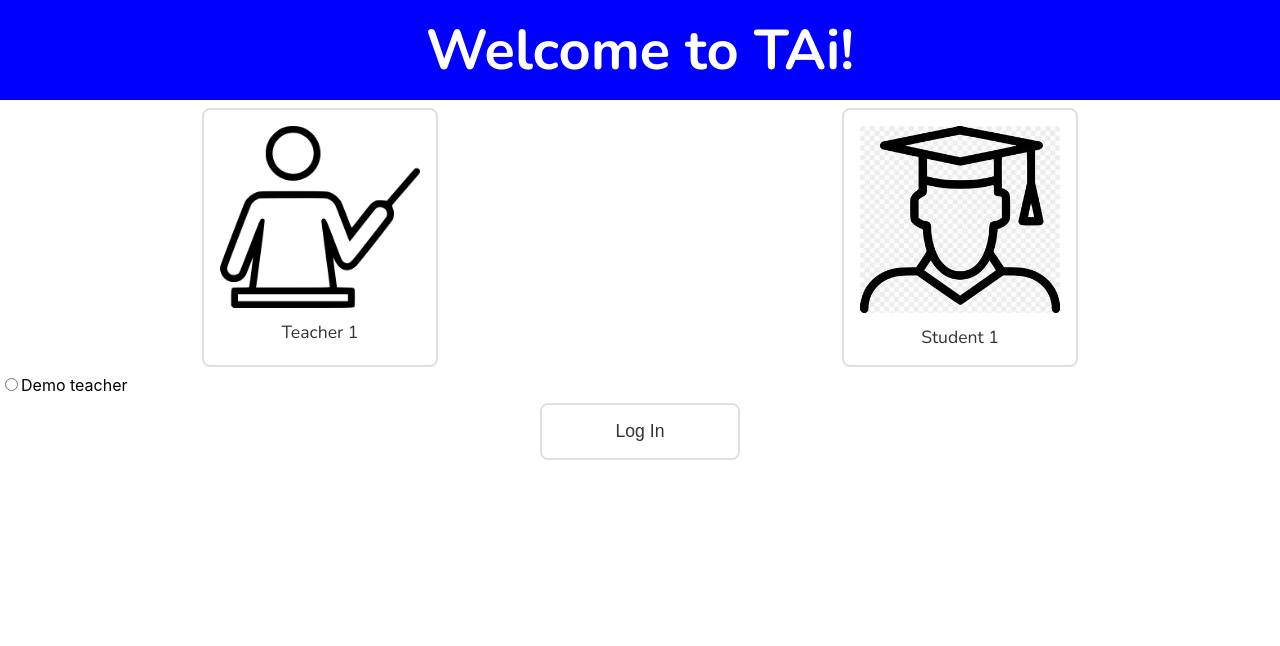
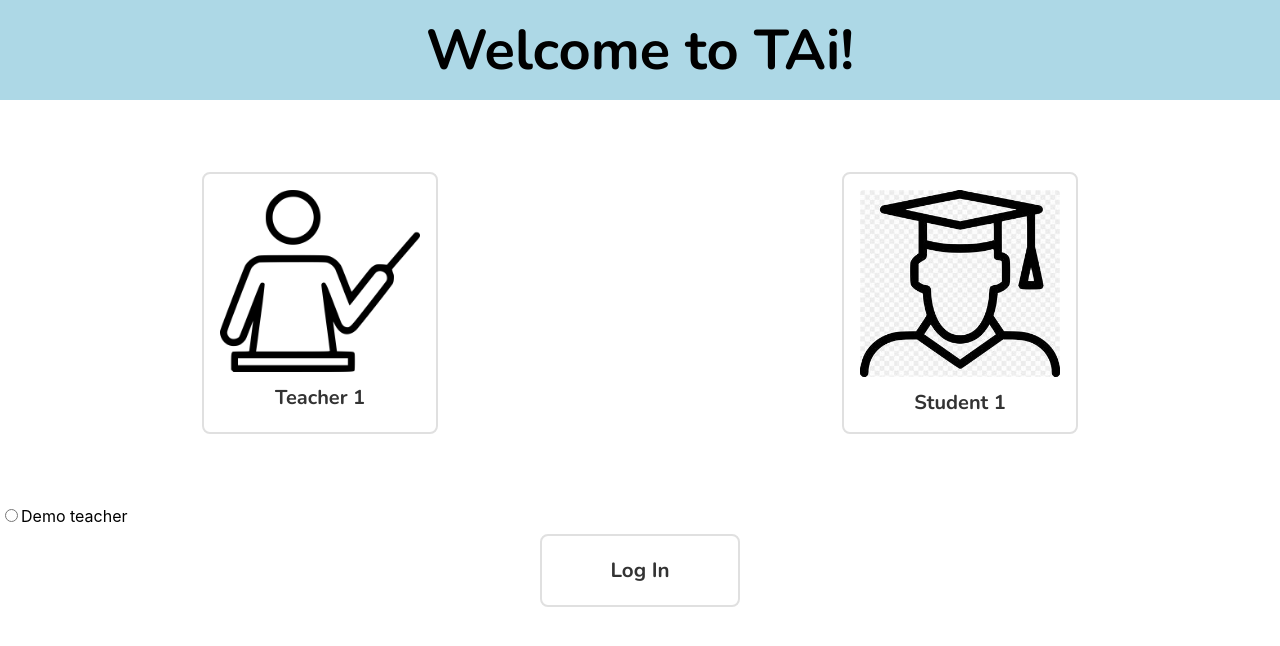
Before and after one commit to SwiftSeizure/tAI, a React (Create React App) app in the folder tai-frontend/: page / in a window 1280 px wide. Shown: the top 646 px of the page. Built offline with nearby package versions, Linux system fonts and the light colour scheme.

Commit message:
Fixing CSS

```diff
--- a/tai-frontend/src/CSS/Buttons.css
+++ b/tai-frontend/src/CSS/Buttons.css
@@ -8,8 +8,9 @@ If a new button is made:
 /* Index:
     1. custon-button-standard
     2. custom-button-title
-    3. radio-card-button
-    4.
+    3. custom-button-login
+    4. radio-card-button
+    5.
 
 */
 
@@ -28,6 +29,7 @@ If a new button is made:
     font-size: 1.1rem;
     color: #333;
     text-align: center;
+    font-family: 'Nunito', sans-serif;
   }
 
 .custom-button-standard:hover {
@@ -69,7 +71,6 @@ If a new button is made:
     display: flex;
     width: 40px;
     height: 40px;
-    background-color: lch(55.78% 96.4 336.96);
     cursor: pointer;
     border: 2px solid #e0e0e0;
     border-radius: 8px;
@@ -97,6 +98,42 @@ If a new button is made:
 .custom-button-title:focus {
     outline-offset: 2px;
   }
+
+
+
+/* custom-button-standard */
+.custom-button-login {
+  display: inline-block;
+  width: 200px;
+  cursor: pointer;
+  border: 2px solid #e0e0e0;
+  border-radius: 8px;
+  padding: 0px;
+  margin: 8px;
+  background-color: transparent;
+  transition: all 0.3s ease;
+  font-weight: 500;
+  font-size: 1.1rem;
+  color: #333;
+  text-align: center;
+  font-family: 'Nunito', sans-serif;
+}
+
+.custom-button-login:hover {
+  border-color: #a0a0a0;
+  transform: translateY(-3px);
+  box-shadow: 0 5px 15px rgba(0, 0, 0, 0.1);
+}
+
+.custom-button-login:active {
+  transform: translateY(-1px);
+  box-shadow: 0 2px 8px rgba(0, 0, 0, 0.1);
+}
+
+.custom-button-login:focus {
+  outline-offset: 2px;
+}
+
 
 
 
@@ -145,13 +182,13 @@ If a new button is made:
 
 
 .radio-card-button:focus-within {
-    outline: 2px solid #3498db;
+    outline: 6px solid lightblue;
     outline-offset: 2px;
   }
 
 
 .radio-card-button:has(.radio-card-button-input:checked) {
-    outline: 2px solid #3498db;
+    outline: 4px solid lightblue;
     outline-offset: 2px;
     /* if we want to change the background */
     /* background-color: rgba(0, 0, 0, 0.05); Subtle dark overlay */
@@ -192,6 +229,8 @@ If a new button is made:
     outline-offset: 2px;
   }
 
+
+
 .custom-button-chat-with-image {
     display: flex;
     flex-direction: column;
@@ -201,8 +240,7 @@ If a new button is made:
 
 .custom-button-chat-image {
     width: 100%;
-    height: auto;
+    height: 100%;
     object-fit: cover;
     border-radius: 4px;
-    margin-bottom: 12px;
   }
--- a/tai-frontend/src/CSS/CardLayouts.css
+++ b/tai-frontend/src/CSS/CardLayouts.css
@@ -50,23 +50,23 @@ If a new button is made:
     grid-template-columns: 1fr 1fr;
     align-items: center;
     height: 100px;
-    background-color: blue;
+    background-color: lightblue;
     position: relative;
   }
 
-  .title-only {
+.title-only {
     grid-column: 1 / span 2;
     text-align: center;
   }
 
-  .back-button-container {
+.back-button-container {
     grid-column: 1;
     display: flex;
     justify-content: flex-start;
     padding-left: 1rem;
   }
 
-  .title-container {
+.title-container {
     grid-column: 1 / span 2;
     text-align: center;
     position: absolute;
@@ -75,17 +75,17 @@ If a new button is made:
     width: fit-content;
   }
 
-  .title-card-h1 {
+.title-card-h1 {
     margin: 0;
     white-space: nowrap;
-    color: white;
+    color: black;
   }
 
-  .custom-button-title {
+.custom-button-title {
     background: none;
     border: none;
     cursor: pointer;
-    color: white;
+    color: black;
     font-size: 1.5rem;
     padding: 0.5rem;
   }
--- a/tai-frontend/src/CSS/Grids.css
+++ b/tai-frontend/src/CSS/Grids.css
@@ -27,6 +27,8 @@ If a new grid is made:
 
 /* spacing-login-radio-buttons */
 .spacing-login-radio-buttons{
+    padding-top: 5%;
+    padding-bottom: 5%;
     display: flex;
     justify-content: space-around;
     width: 100%;
--- a/tai-frontend/src/CSS/Headers.css
+++ b/tai-frontend/src/CSS/Headers.css
@@ -10,7 +10,7 @@ If a new heading is made:
 
 /* Index:
     1. title-card-h1
-    2.
+    2. radio-card-button-h1
 
 */
 
@@ -18,12 +18,19 @@ If a new heading is made:
 .title-card-h1 {
     font-family: 'Nunito', sans-serif;
     font-size:  3.5rem;
+    font-weight: 1000;
 }
 
 
-.radio-card-button-label {
-    font-weight: 500;
-    font-size: 1.1rem;
+.radio-card-button-h1 {
+    font-size: 1.25rem;
     font-family: 'Nunito', sans-serif;
+    font-weight: 800;
     color: #333;
   }
+
+.custom-button-standard-h2 {
+    font-family: 'Nunito', sans-serif;
+    font-size: 1.25rem;
+    padding: 0px;
+}
--- a/tai-frontend/src/components/ClassCard.js
+++ b/tai-frontend/src/components/ClassCard.js
@@ -24,6 +24,7 @@ const ClassCard = ( {classID, classname, userID, role}  ) => {
 
         if (role === "teacher") {
             // Go to create the class page for teacher
+            navigate('/createclass', {state: { userID, role}})
         }
         else {
             // Go to the add the class page for student
--- a/tai-frontend/src/pages/Universal/LoginPage.js
+++ b/tai-frontend/src/pages/Universal/LoginPage.js
@@ -54,6 +54,7 @@ const LoginPage = () => {
         <TitleCard title={""} />
 
 
+
         <div className="spacing-login-radio-buttons">
             <label className="radio-card-button">
                 <input
@@ -69,7 +70,7 @@ const LoginPage = () => {
                         src={teacherImage}
                         alt="Teacher"
                     />
-                    <span className="radio-card-button-label"> Teacher 1 </span>
+                    <span className="radio-card-button-h1"> Teacher 1 </span>
                 </div>
             </label>
             <label className="radio-card-button">
@@ -86,7 +87,7 @@ const LoginPage = () => {
                         src={studentImage}
                         alt="Student"
                     />
-                    <span className="radio-card-button-label"> Student 1 </span>
+                    <span className="radio-card-button-h1"> Student 1 </span>
                 </div>
             </label>
 
@@ -111,10 +112,10 @@ const LoginPage = () => {
 
         <div className="center-button-div">
             <button
-                className="custom-button-standard"
+                className="custom-button-login"
                 onClick={logIn}
                 >
-                    Log In
+                   <h3 className="custom-button-login-h2"> Log In </h3>
                 </button>
         </div>
 
--- a/tai-frontend/src/pages/Universal/TeacherStudentModulePage.js
+++ b/tai-frontend/src/pages/Universal/TeacherStudentModulePage.js
@@ -260,10 +260,7 @@ const TeacherStudentModulePage = () => {
         {role === 'student' ?
                 <button
                     className="custom-button-chat"
-                    onClick={toggleChatExpand}
-
-                >
-                   { isChatExpanded ? "Close Chat" : "Open Chat" }
+                    onClick={toggleChatExpand} >
                    <img
                     className="custom-button-chat-image"
                     src={chatImage}
```
